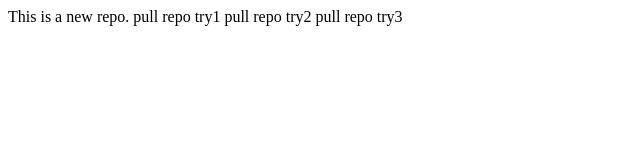
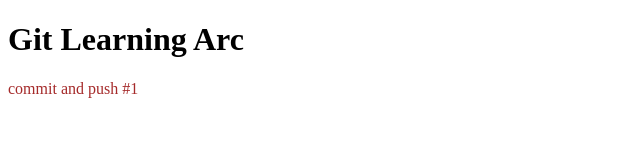
Before and after one commit to piyush-singh-rawat/localrepo, a plain HTML site: page index.html in a window 1280 px wide. Shown: the whole page, without its empty margins (0-640 px from the left). Drawn offline with Linux system fonts and the light colour scheme.

Commit message:
initial commit mod

```diff
--- a/index.html
+++ b/index.html
@@ -1,7 +1,13 @@
-<p>
-    This is a new repo.
-    pull repo try1
-    pull repo try2
-    pull repo try3
-
-</p>
+<!DOCTYPE html>
+<html lang="en">
+<head>
+    <meta charset="UTF-8">
+    <meta name="viewport" content="width=device-width, initial-scale=1.0">
+    <link rel="stylesheet" href="style.css">
+    <title>GitDemo Website</title>
+</head>
+<h1>Git Learning Arc</h1>
+<body>
+    <p>commit and push #1</p>
+</body>
+</html>
```
